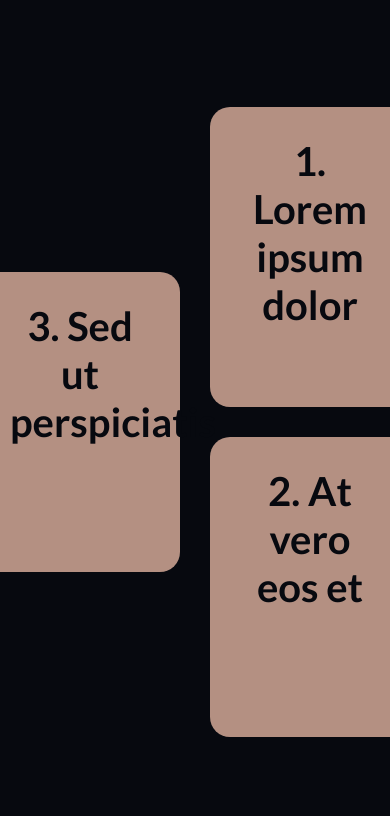
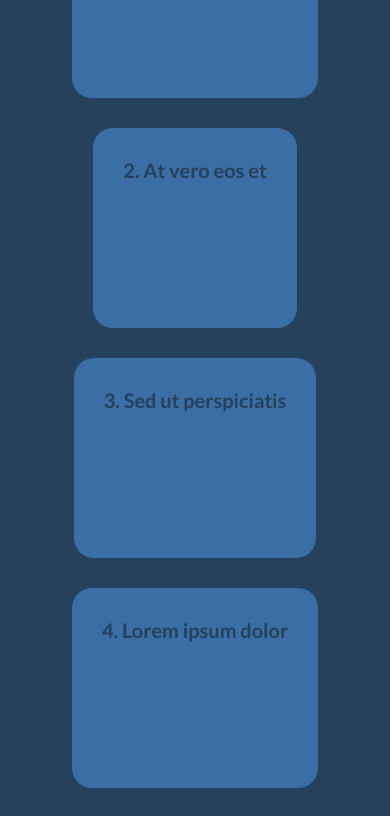
Before and after one commit to Jadiel-Lucas/ppi2025_4inf1v, a React (Vite) app: page / in a window 390 px wide. Shown: the top 816 px of the page. Built offline with nearby package versions, Linux system fonts and the light colour scheme.

Commit message:
Aula 05/06/25 - css grid

```diff
--- /dev/null
+++ b/src/components/MyGrid.module.css
@@ -0,0 +1,67 @@
+.grid {
+    padding: 3rem;
+    display: grid;
+    gap: 3rem;
+    grid-template-columns: repeat(auto-fit, minmax(30rem, 1fr)); /* 3 columns of equal width */
+    grid-template-rows: repeat(auto-fit, min-content); /* 3 rows of equal height */
+}
+
+.card {
+    height: 20rem;
+    background-color: var(--primary-light);
+    color: var(--primary-contrast-light);
+    padding: 1rem;
+    border-radius: 1rem;
+    box-shadow: 0.5rem 0.5rem 1rem rgba(0, 0, 0, 0.5);
+    font-size: 3rem;
+    text-align: center;
+}
+
+.container {
+    display: grid;
+
+    grid-template-areas:
+    "header1 header1"
+    "aside header2"
+    "aside main"
+    "footer footer";
+
+    grid-template-columns: 1fr 3fr;
+    grid-template-rows: 10rem 5rem calc(100vh - 15rem) 10rem;
+
+    @media (max-width: 1200px) {
+        grid-template-areas:
+        "header1"
+        "header2"
+        "main"
+        "footer";
+
+        grid-template-columns: 1fr;
+        grid-template-rows: 10rem 5rem calc(100vh - 15rem) 10rem;
+
+    }
+}
+
+.header1 {
+    grid-area: header1;
+    background-color: darkslateblue;
+}
+
+.header2 {
+    grid-area: header2;
+    background-color: darkslategray;
+}
+
+.aside {
+    grid-area: aside;
+    background-color: darkslategrey;
+    @media (max-width: 1200px) {
+        display: none;
+
+    }
+}
+
+.footer {
+    grid-area: footer;
+    background-color: deeppink;
+}
--- a/src/components/MyText.module.css
+++ b/src/components/MyText.module.css
@@ -1,11 +1,15 @@
 .container {
     /*margin: 0;*/
-    max-width: 50rem;
+    max-width: 30rem;
+
+    @media (max-width: 768px) {
+        max-width: 80%;
+
+    }
 }
 
 .div {
-    height: 30rem;
-    width: 20rem;
+    height: 20rem;
     background-color: var(--primary);
     box-shadow: 0 0 1rem var(--primary-contrast-dark);
     /*margin: 3rem 5rem;*/
@@ -19,6 +23,10 @@
     color: var(--primary-dark);
     text-align: center;
     margin-bottom: 2rem;
+
+    @media (max-width: 768px) {
+        font-size: 2rem;
+    }
 }
 
 .text {
--- a/src/components/MyTextList.jsx
+++ b/src/components/MyTextList.jsx
@@ -14,16 +14,28 @@ export function MyTextList() {
         {
             title: "Sed ut perspiciatis",
             text: "Sed ut perspiciatis unde omnis iste natus error sit voluptatem accusantium doloremque laudantium, totam rem aperiam, eaque ipsa quae ab illo inventore veritatis et quasi architecto beatae vitae dicta sunt explicabo. Nemo enim ipsam voluptatem quia voluptas sit aspernatur aut odit aut fugit, sed quia consequuntur magni dolores eos qui ratione voluptatem sequi nesciunt. Neque porro quisquam est, qui dolorem ipsum quia dolor sit amet, consectetur, adipisci velit, sed quia non numquam eius modi tempora incidunt ut labore et dolore magnam aliquam quaerat voluptatem. Ut enim ad minima veniam, quis nostrum exercitationem ullam corporis suscipit laboriosam, nisi ut aliquid ex ea commodi consequatur? Quis autem vel eum iure reprehenderit qui in ea voluptate velit esse quam nihil molestiae consequatur, vel illum qui dolorem eum fugiat quo voluptas nulla pariatur?"
+        },
+        {
+            title: "Lorem ipsum dolor",
+            text: "Lorem ipsum dolor sit amet, consectetur adipiscing elit. Sed do eiusmod tempor incididunt ut labore et dolore magna aliqua. Ut enim ad minim veniam, quis nostrud exercitation ullamco laboris nisi ut aliquip ex ea commodo consequat. Duis aute irure dolor in reprehenderit in voluptate velit esse cillum dolore eu fugiat nulla pariatur. Excepteur sint occaecat cupidatat non proident, sunt in culpa qui officia deserunt mollit anim id est laborum."
+        },
+        {
+            title: "At vero eos et",
+            text: "At vero eos et accusamus et iusto odio dignissimos ducimus qui blanditiis praesentium voluptatum deleniti atque corrupti quos dolores et quas molestias excepturi sint occaecati cupiditate non provident, similique sunt in culpa qui officia deserunt mollitia animi, id est laborum et dolorum fuga. Et harum quidem rerum facilis est et expedita distinctio. Nam libero tempore, cum soluta nobis est eligendi optio cumque nihil impedit quo minus id quod maxime placeat facere possimus, omnis voluptas assumenda est, omnis dolor repellendus. Temporibus autem quibusdam et aut officiis debitis aut rerum necessitatibus saepe eveniet ut et voluptates repudiandae sint et molestiae non recusandae. Itaque earum rerum hic tenetur a sapiente delectus, ut aut reiciendis voluptatibus maiores alias consequatur aut perferendis doloribus asperiores repellat."
         }
     ];
 
     return (
-        <div className={styles.container}>
+        <div>
+            <h1 className={styles.title}>Meus textos</h1>
+            <div className={styles.container}>
             {texts.map((text, index) => (
                 <MyText key={index} title={`${index + 1}. ${text.title}`}>
                     {text.text}
                 </MyText>
             ))}
+            </div>
         </div>
+
     );
 }
--- a/src/components/MyTextList.module.css
+++ b/src/components/MyTextList.module.css
@@ -2,8 +2,8 @@
     height: 100vh;
     padding: 3rem;
     display: flex;
-    flex-direction: column; /* row column eow_reverse column_reverse */
-    flex-wrap: wrap-reverse; /* nowrap wrap wrap-reverse */
+    flex-direction: row; /* row column eow_reverse column_reverse */
+    flex-wrap: wrap; /* nowrap wrap wrap-reverse */
     gap: 3rem; /* space between items */
 
     /*Eixo horizontal - main axis*/
@@ -12,4 +12,25 @@
     /*Eixo vertical - cross axis*/
     align-items: center; /* flex-start flex-end center baseline stretch */
     align-content: center; /* flex-start flex-end center space-between space-around stretch */
+
+    @media (max-width: 768px) {
+        flex-flow: column nowrap;
+
+    }
 }
+
+.title {
+    font-size: 10rem;
+    font-weight: bolder;
+    text-align: center;
+
+    @media (max-width: 1200px) {
+        font-size: 6rem;
+
+        @media (max-width: 768px) {
+            font-size: 3rem;
+
+        }
+    }
+
+}
--- a/src/styles/theme.css
+++ b/src/styles/theme.css
@@ -1,4 +1,4 @@
-:root {
+:root[data-theme="blue"] {
     --primary: #b49082ff;
     --secondary: #d6c3c9ff;
     --primary-contrast: #ffffff;
@@ -7,7 +7,7 @@
 }
 
 /* Paleta 1: Azul */
-:root[data-theme="blue"] {
+:root {
     --primary: #3a6ea5;
     --secondary: #b2c9e2;
     --primary-contrast: #ffffff;
```
Also changed, not shown: src/components/MyGrid.jsx (added, +35 -0 lines).
